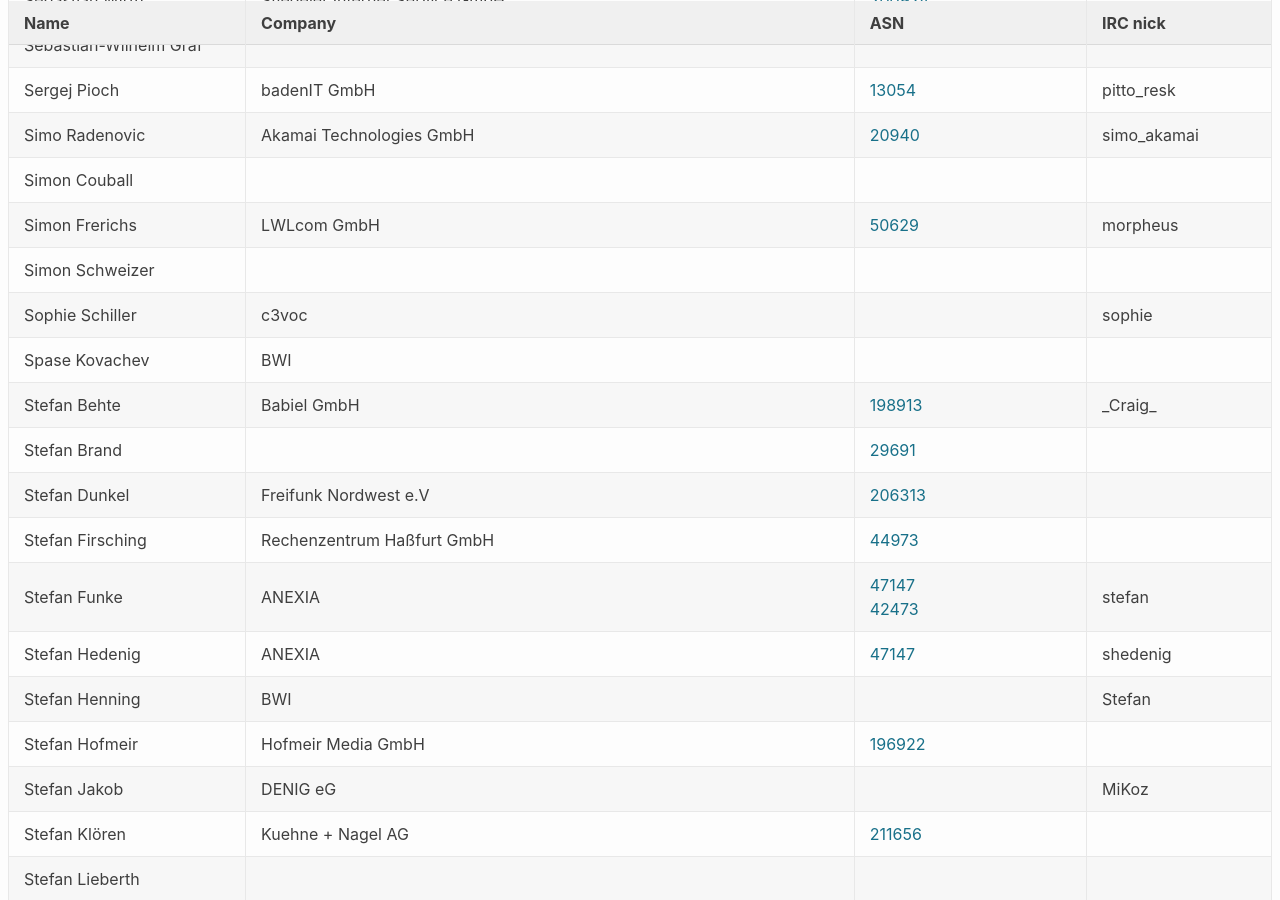
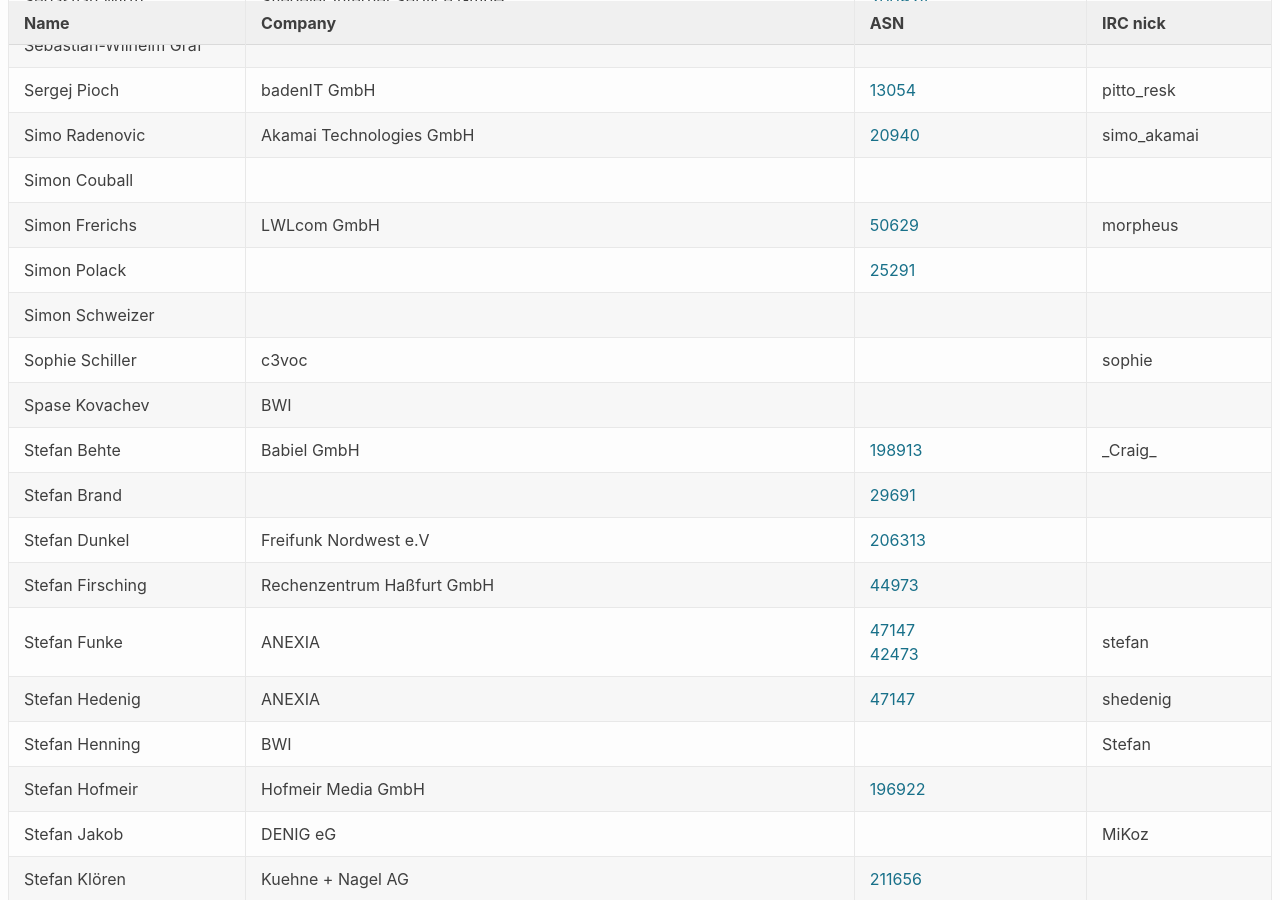
Before and after one commit to denog/pretix-attendeelist, a Jekyll site: the page built from denog13/index.markdown, in a window 1280 px wide and 900 px high, scrolled down 19894 px. Built offline with Jekyll 4.4.1, drawn with Linux system fonts in a browser that asks for light colours.

Commit message:
Latest data: Mon Oct 25 12:13:29 UTC 2021

```diff
--- a/_data/attendees_denog13.json
+++ b/_data/attendees_denog13.json
@@ -2586,6 +2586,12 @@
     "asn": "50629"
   },
   {
+    "name": "Simon Polack",
+    "company": null,
+    "irc": null,
+    "asn": "25291"
+  },
+  {
     "name": "Simon Schweizer",
     "company": null,
     "irc": null,
```
